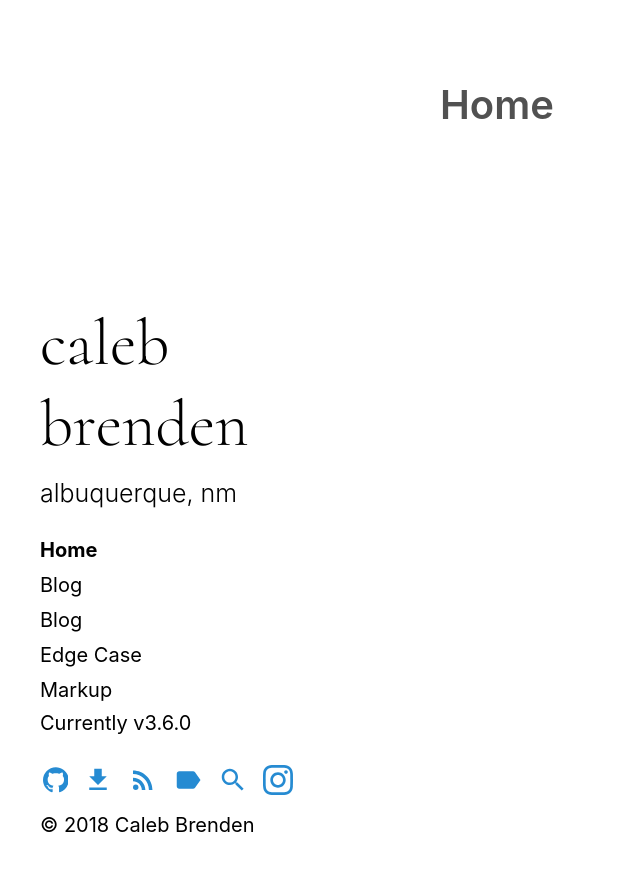
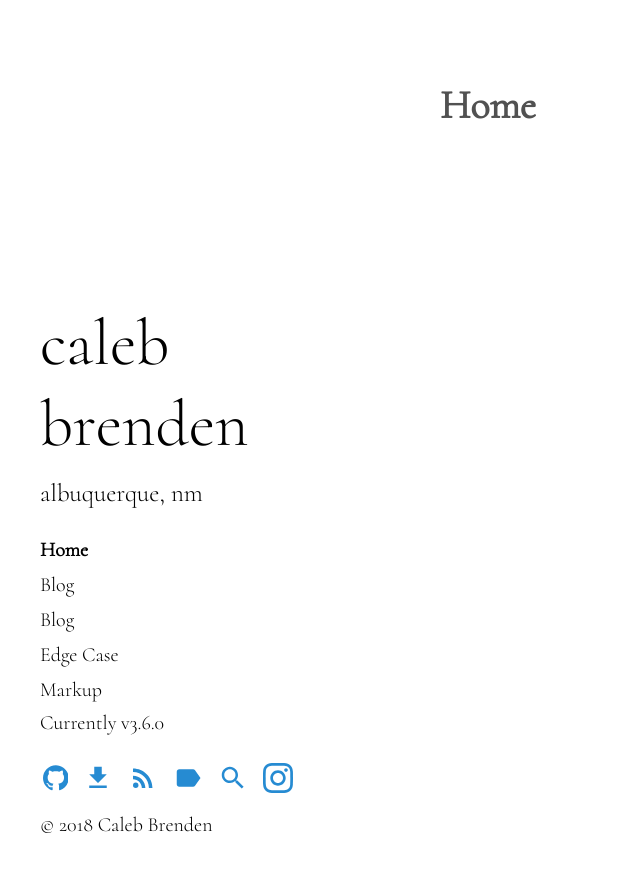
Before and after one commit to calebbrenden/my-site, a Jekyll site: the page built from index.html, in a window 1280 px wide. Shown: the top 872 px of the page, without its empty margins (0-640 px from the left). Built offline with Jekyll 4.4.1, drawn with Linux system fonts in a browser that asks for light colours; the list of posts is cut into pages by our own code.

Commit message:
changed base font
deleted root-font-family fonts in variables to only include cormorant

```diff
--- a/_sass/hydeout/_variables.scss
+++ b/_sass/hydeout/_variables.scss
@@ -13,7 +13,7 @@
 $blue: #268bd2 !default;
 $brown: #8f5536 !default;
 
-$root-font-family: -apple-system, BlinkMacSystemFont, "Segoe UI", "Roboto", "Oxygen", "Ubuntu", "Cantarell", "Fira Sans", "Droid Sans", "Helvetica Neue", Arial, sans-serif !default;
+$root-font-family: 'Cormorant', serif !default;
 $root-font-size: 1rem !default;
 $root-line-height: 1.5 !default;
 
```
Also changed, not shown: 2 other files.
